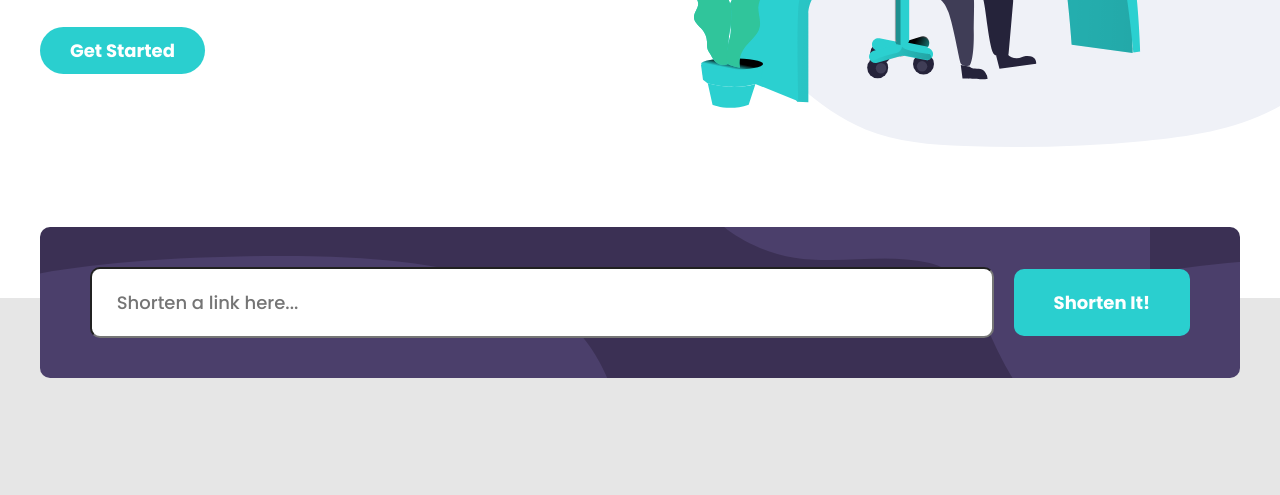
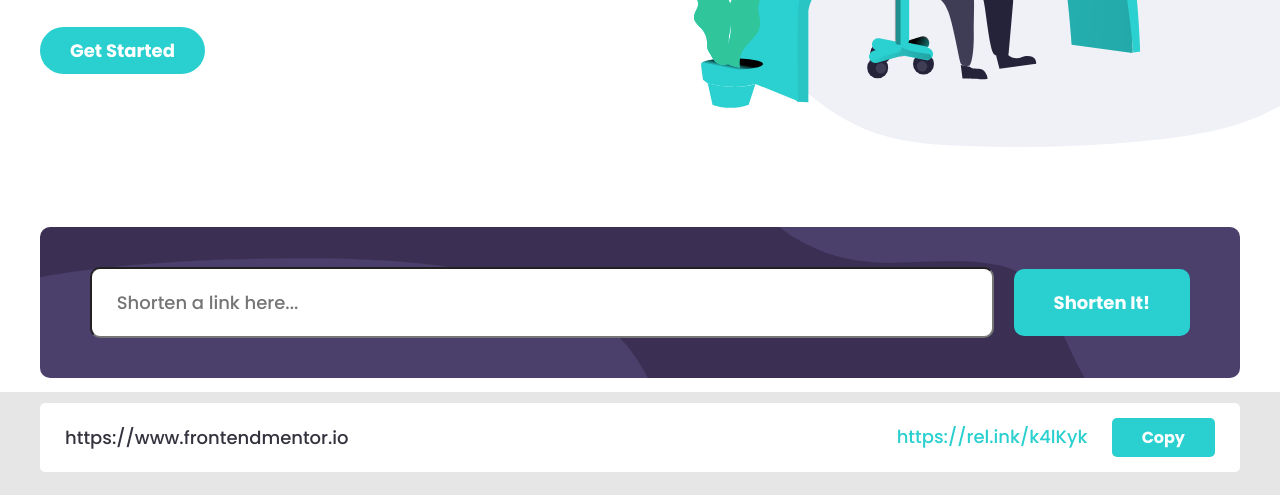
Before and after one commit to alvaro-j/url-shortening, a plain HTML site: page index.html in a window 1280 px wide. Shown: the part 434-929 px from the top of the page. Drawn offline with Linux system fonts and the light colour scheme.

Commit message:
link-div desktop style done

```diff
--- a/index.html
+++ b/index.html
@@ -48,6 +48,7 @@
         ></img>
       </div>
     </article>
+    <div id="purpleBg-wrapper">
 			<div id="shorten-link" class="purpleBg">
 						<input
 							id="input-shorten-link"
@@ -55,6 +56,14 @@
 						></input>
 						<button id="btn-shorten">Shorten It!</button>
 						<span id="error">Please add link</span>
+					</div>
+					<div class="div-link">
+						<span>https://www.frontendmentor.io</span>
+						<div>
+							<span>https://rel.ink/k4lKyk</span>
+							<button>Copy</button>
+						</div>
+					</div>
 		</div>
     <div id="statistics">
 			<section>
--- a/styles/_purpleBg.scss
+++ b/styles/_purpleBg.scss
@@ -1,4 +1,8 @@
 @import "variables";
+
+#purpleBg-wrapper {
+	position: relative;
+	top: 5rem;
 
 	#shorten-link {
 		display: flex;
@@ -11,9 +15,8 @@
 		background-color: $darkViolet;
 		gap: 20px;
 		border-radius: 10px;
-  position: relative;
-  top: 5rem;
 		background-image: url(../images/bg-shorten-desktop.svg);
+    background-size: cover;
 		input {
 			flex: 1;
 			padding: 20px;
@@ -29,6 +32,33 @@
 			color: $red;
 			width: 100%;
 			display: none;
+		}
+	}
+  .div-link {
+    display: flex;
+    justify-content: space-between;
+    align-items: center;
+    flex-wrap: wrap;
+		max-width: 1200px;
+		margin: 25px auto 0;
+    padding: 15px 25px;
+    background-color: white;
+    border-radius: 5px;
+    span {
+      color: $veryDarkBlue;
+      font-size: 18px;
+    }
+    div {
+      span {
+        color: $cyan;
+        margin-right: 20px;
+      }
+      button {
+        border-radius: 5px;
+        font-size: 16px;
+        padding: 7px 30px;
+      }
+    }
   }
 }
 
```
Also changed, not shown: styles/global.css, 1 other file. Lines whose indentation alone changed are shown as unchanged.
